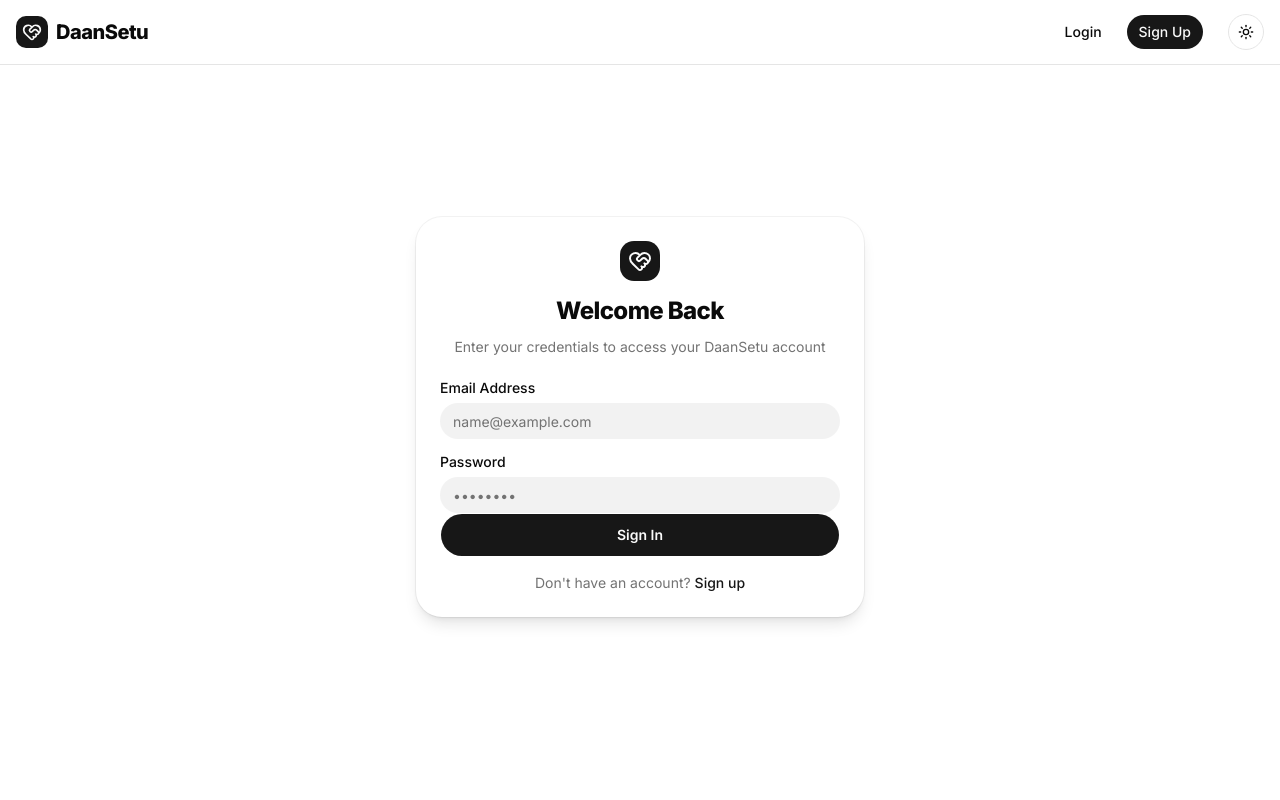
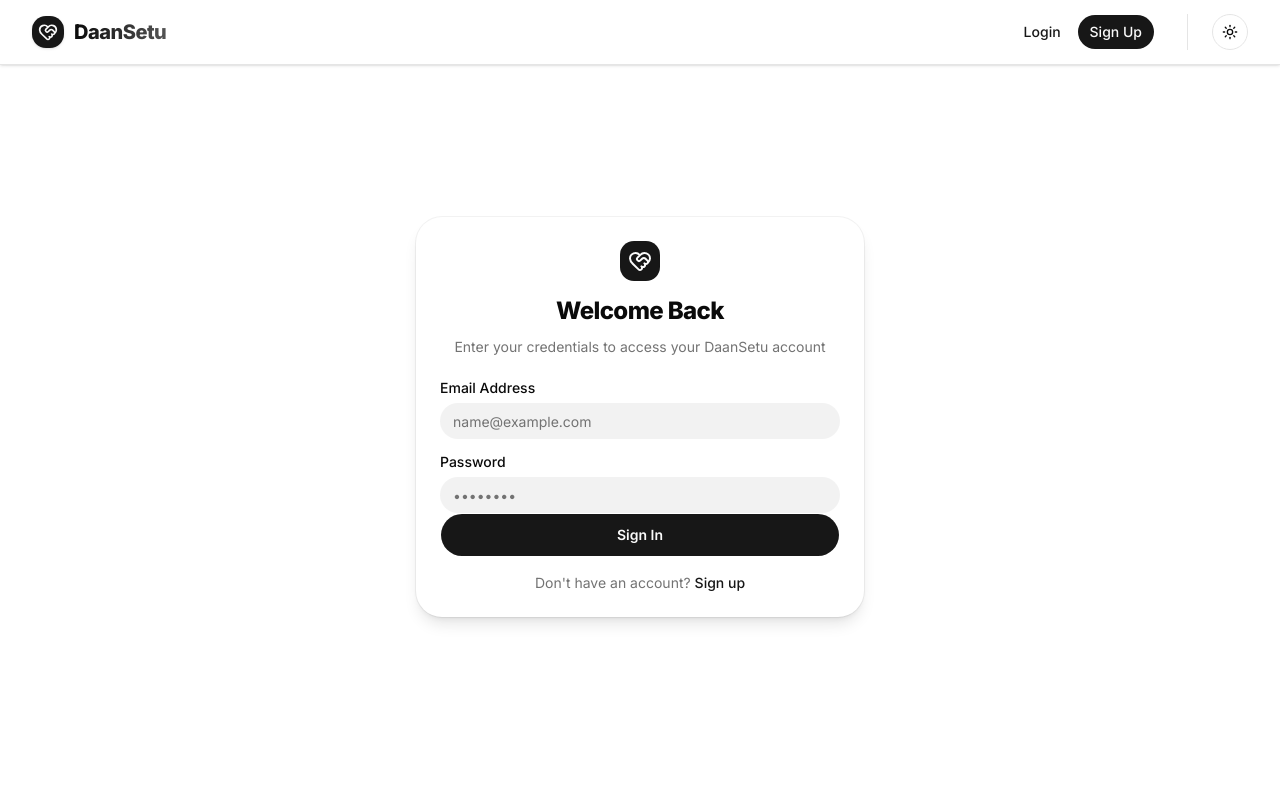
Before and after one commit to hardiksol22/donation-fullstack, a Next.js app in the folder donation-reuse-platform/: page /login in a window 1280 px wide. Shown: the top 800 px of the page. Built offline with nearby package versions, Linux system fonts and the light colour scheme; no server answers.

Commit message:
feat: upgrade navbar with active states, dropdown menu, and auto-close mobile sheet

```diff
--- a/donation-reuse-platform/components/layout/Navbar.tsx
+++ b/donation-reuse-platform/components/layout/Navbar.tsx
@@ -4,25 +4,31 @@ import { useState, useEffect } from "react"
 import Link from "next/link"
 import { useRouter, usePathname } from "next/navigation"
 import { Button } from "@/components/ui/button"
-import { HeartHandshake, LogOut, LayoutDashboard, Menu, PlusCircle, History, ShieldCheck } from "lucide-react"
+import {
+  HeartHandshake, LogOut, LayoutDashboard, Menu,
+  PlusCircle, History, ShieldCheck, User, ChevronDown
+} from "lucide-react"
 import { toast } from "sonner"
 import { ModeToggle } from "@/components/ModeToggle"
+import { Sheet, SheetContent, SheetTrigger, SheetTitle } from "@/components/ui/sheet"
 import {
-  Sheet,
-  SheetContent,
-  SheetTrigger,
-} from "@/components/ui/sheet"
+  DropdownMenu,
+  DropdownMenuContent,
+  DropdownMenuItem,
+  DropdownMenuLabel,
+  DropdownMenuSeparator,
+  DropdownMenuTrigger,
+} from "@/components/ui/dropdown-menu"
 
 export default function Navbar() {
   const router = useRouter()
   const pathname = usePathname()
 
-  // State to handle client-side rendering (Hydration fix)
   const [isMounted, setIsMounted] = useState(false)
   const [isLoggedIn, setIsLoggedIn] = useState(false)
   const [userRole, setUserRole] = useState<string | null>(null)
+  const [isSheetOpen, setIsSheetOpen] = useState(false) // Controls mobile menu state
 
-  // Check auth state on mount and every route change
   useEffect(() => {
     setIsMounted(true)
     const token = localStorage.getItem("token")
@@ -43,39 +49,44 @@ export default function Navbar() {
     localStorage.removeItem("userRole")
     setIsLoggedIn(false)
     setUserRole(null)
+    setIsSheetOpen(false)
     toast.success("Logged out successfully 👋")
-    router.push("/")
+    router.push("/login")
   }
 
-  // Prevent hydration mismatch
-  if (!isMounted) return <div className="h-16 border-b" />
+  if (!isMounted) return <div className="h-16 border-b bg-background" />
 
-  // Navigation Links based on Roles
+  // Helper to check active route
+  const isActive = (path: string) => pathname === path
+
   const renderNavLinks = (isMobile = false) => {
-    const linkClass = isMobile
-      ? "flex items-center gap-2 text-lg font-medium py-2"
-      : "flex items-center gap-2 text-sm font-medium hover:text-primary transition-colors"
+    const getLinkClass = (path: string) =>
+      isMobile
+        ? `flex items-center gap-3 px-3 py-2.5 rounded-md text-base font-medium transition-colors ${isActive(path) ? 'bg-primary/10 text-primary' : 'hover:bg-muted text-muted-foreground hover:text-foreground'}`
+        : `flex items-center gap-2 text-sm font-medium transition-colors ${isActive(path) ? 'text-primary' : 'text-muted-foreground hover:text-foreground'}`
 
     if (!isLoggedIn) {
       return (
-        <>
-          <Link href="/login" className={linkClass}>Login</Link>
-          <Link href="/register">
-            <Button className={isMobile ? "w-full mt-4" : ""}>Sign Up</Button>
+        <div className={isMobile ? "flex flex-col gap-3 mt-4" : "flex items-center gap-4"}>
+          <Link href="/login" onClick={() => setIsSheetOpen(false)} className={getLinkClass('/login')}>
+            Login
           </Link>
-        </>
+          <Link href="/register" onClick={() => setIsSheetOpen(false)}>
+            <Button className={isMobile ? "w-full" : ""}>Sign Up</Button>
+          </Link>
+        </div>
       )
     }
 
     return (
-      <>
+      <div className={isMobile ? "flex flex-col gap-2 mt-2" : "flex items-center gap-6"}>
         {/* Donor Links */}
         {userRole === 'donor' && (
           <>
-            <Link href="/donor/donate" className={linkClass}>
+            <Link href="/donor/donate" onClick={() => setIsSheetOpen(false)} className={getLinkClass('/donor/donate')}>
               <PlusCircle className="h-4 w-4" /> Schedule Pickup
             </Link>
-            <Link href="/donor/history" className={linkClass}>
+            <Link href="/donor/history" onClick={() => setIsSheetOpen(false)} className={getLinkClass('/donor/history')}>
               <History className="h-4 w-4" /> My Impact
             </Link>
           </>
@@ -83,59 +94,93 @@ export default function Navbar() {
 
         {/* NGO Links */}
         {userRole === 'ngo' && (
-          <Link href="/ngo/requests" className={linkClass}>
+          <Link href="/ngo/requests" onClick={() => setIsSheetOpen(false)} className={getLinkClass('/ngo/requests')}>
             <LayoutDashboard className="h-4 w-4" /> Command Center
           </Link>
         )}
 
-        {/* Super Admin Links */}
+        {/* Admin Links */}
         {userRole === 'admin' && (
-          <Link href="/admin/dashboard" className={linkClass}>
-            <ShieldCheck className="h-4 w-4" /> Super Admin Portal
+          <Link href="/admin/dashboard" onClick={() => setIsSheetOpen(false)} className={getLinkClass('/admin/dashboard')}>
+            <ShieldCheck className="h-4 w-4" /> Admin Portal
           </Link>
         )}
 
-        {/* Universal Logout Button */}
+        {/* Mobile-only Logout (Desktop uses Dropdown) */}
+        {isMobile && (
           <Button
-          variant={isMobile ? "outline" : "ghost"}
-          className={isMobile ? "w-full mt-4 flex items-center gap-2 text-red-500 hover:text-red-600" : "flex items-center gap-2 text-red-500 hover:text-red-600 hover:bg-red-50"}
+            variant="outline"
+            className="w-full mt-6 flex items-center justify-center gap-2 text-red-500 hover:text-red-600 hover:bg-red-50 border-red-100"
             onClick={handleLogout}
           >
             <LogOut className="h-4 w-4" /> Logout
           </Button>
-      </>
+        )}
+      </div>
     )
   }
 
   return (
-    <header className="sticky top-0 z-50 w-full border-b bg-background/95 backdrop-blur supports-[backdrop-filter]:bg-background/60">
-      <div className="container mx-auto px-4 flex h-16 items-center justify-between">
+    <header className="sticky top-0 z-50 w-full border-b bg-background/80 backdrop-blur-md supports-[backdrop-filter]:bg-background/60 shadow-sm">
+      <div className="container mx-auto px-4 lg:px-8 flex h-16 items-center justify-between">
 
         {/* Logo */}
-        <Link href="/" className="flex items-center gap-2 hover:opacity-90 transition-opacity">
-          <div className="bg-primary p-1.5 rounded-lg">
+        <Link href="/" className="flex items-center gap-2.5 hover:opacity-90 transition-opacity">
+          <div className="bg-primary p-1.5 rounded-xl shadow-sm">
             <HeartHandshake className="h-5 w-5 text-primary-foreground" />
           </div>
-          <span className="font-extrabold text-xl tracking-tight hidden sm:inline-block">DaanSetu</span>
+          <span className="font-extrabold text-xl tracking-tight hidden sm:inline-block bg-clip-text text-transparent bg-gradient-to-r from-foreground to-foreground/70">
+            DaanSetu
+          </span>
         </Link>
 
-        {/* Desktop Navigation */}
-        <nav className="hidden md:flex items-center gap-6">
+        {/* Desktop Navigation & Actions */}
+        <div className="hidden md:flex items-center gap-8">
+          <nav>
             {renderNavLinks()}
-          <ModeToggle />
           </nav>
 
-        {/* Mobile Navigation (Hamburger Menu) */}
-        <div className="flex md:hidden items-center gap-4">
+          <div className="flex items-center gap-4 pl-6 border-l">
             <ModeToggle />
-          <Sheet>
+
+            {/* Desktop Profile Dropdown */}
+            {isLoggedIn && (
+              <DropdownMenu>
+                <DropdownMenuTrigger asChild>
+                  <Button variant="outline" className="gap-2 pl-3 pr-2 h-9 rounded-full">
+                    <User className="h-4 w-4 text-muted-foreground" />
+                    <span className="text-sm font-medium capitalize">{userRole}</span>
+                    <ChevronDown className="h-3 w-3 text-muted-foreground" />
+                  </Button>
+                </DropdownMenuTrigger>
+                <DropdownMenuContent align="end" className="w-48">
+                  <DropdownMenuLabel>My Account</DropdownMenuLabel>
+                  <DropdownMenuSeparator />
+                  <DropdownMenuItem className="text-red-600 focus:text-red-600 focus:bg-red-50 cursor-pointer" onClick={handleLogout}>
+                    <LogOut className="h-4 w-4 mr-2" />
+                    Logout
+                  </DropdownMenuItem>
+                </DropdownMenuContent>
+              </DropdownMenu>
+            )}
+          </div>
+        </div>
+
+        {/* Mobile Navigation */}
+        <div className="flex md:hidden items-center gap-3">
+          <ModeToggle />
+          <Sheet open={isSheetOpen} onOpenChange={setIsSheetOpen}>
             <SheetTrigger asChild>
-              <Button variant="ghost" size="icon" className="h-9 w-9">
+              <Button variant="ghost" size="icon" className="h-9 w-9 rounded-md">
                 <Menu className="h-5 w-5" />
               </Button>
             </SheetTrigger>
-            <SheetContent side="right" className="w-[300px] sm:w-[400px] flex flex-col gap-6 pt-10">
-              <nav className="flex flex-col gap-4">
+            <SheetContent side="right" className="w-[300px] sm:w-[350px] flex flex-col p-6">
+              <SheetTitle className="text-left font-bold text-lg border-b pb-4 mb-2 flex items-center gap-2">
+                <HeartHandshake className="h-5 w-5 text-primary" />
+                DaanSetu
+              </SheetTitle>
+              <nav className="flex-1 flex flex-col gap-1 overflow-y-auto">
                 {renderNavLinks(true)}
               </nav>
             </SheetContent>
```
Lines whose indentation alone changed are shown as unchanged.
